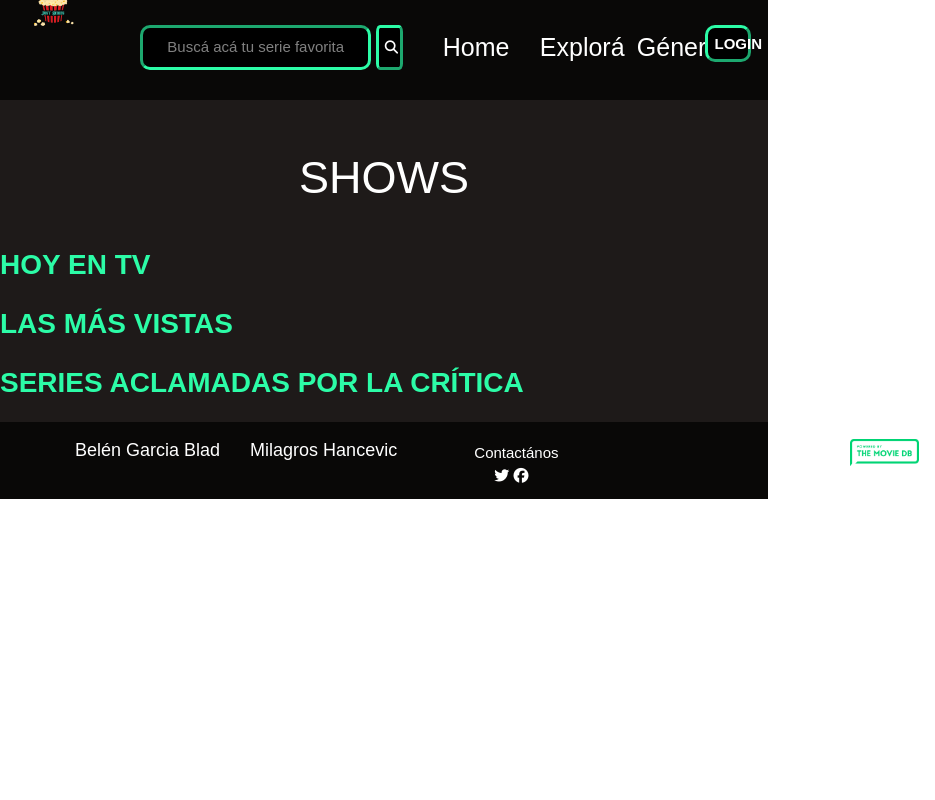
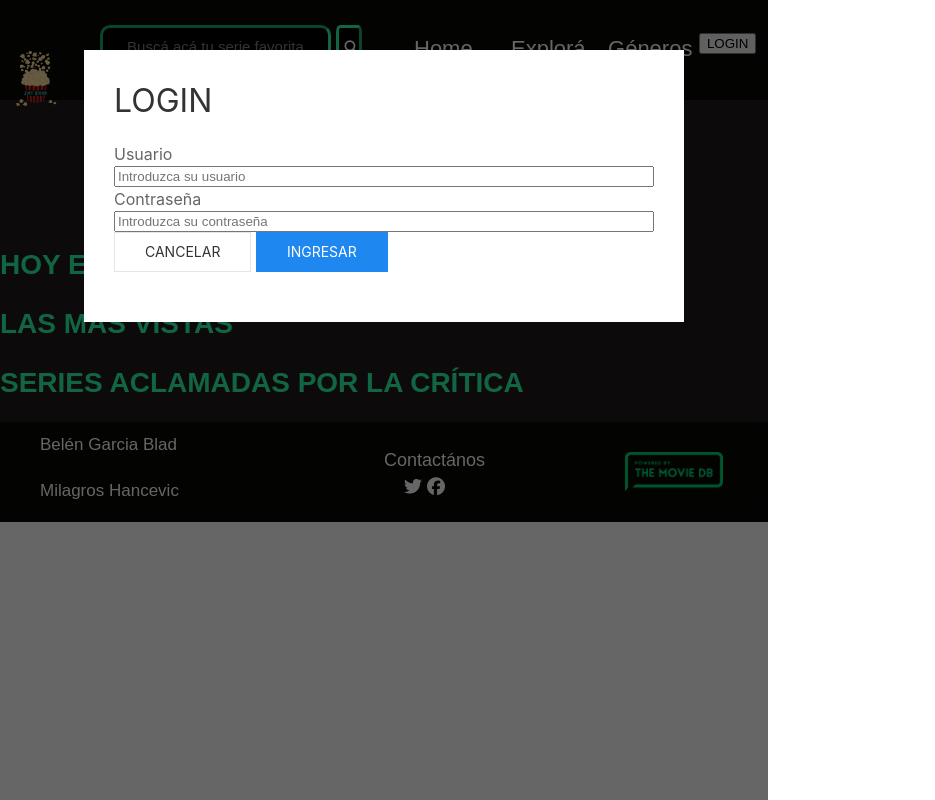
Before and after one commit to Milagroshancevic/Proyecto, a plain HTML site: page Páginas-HTML/index.html in a window 768 px wide. Both pictures are taken after a click on the button "LOGIN". Shown: the whole page, 935 px wide, since content can reach past the window. Drawn offline with nearby package versions, Linux system fonts and the light colour scheme; no server answers.

Commit message:
Login y mejoras en respective

```diff
--- a/CSS/index.css
+++ b/CSS/index.css
@@ -156,7 +156,7 @@ ul.Paginas {
 
 }
 
-#button-login{
+ #button-login {
   padding: 15%;
   position: relative;
   width: 100%;
@@ -170,6 +170,18 @@ ul.Paginas {
   text-align: center;
   border-width: medium;
 
+}
+
+
+
+.login-usuarios {
+  display: flex;
+  flex-direction: column;
+}
+
+.cancelar {
+  color: black;
+  background-color: #2CFCA7;
 }
 
 /* Secion series*/
@@ -299,6 +311,7 @@ div.alumnos ul li {
   font-size: 15px;
   position: relative;
   top: 20px;
+  left: 10%;
 }
 
 .fab {
@@ -462,7 +475,7 @@ div.alumnos ul li {
 
   }
 
-  #button-login{
+  #button-login  {
     padding: 15%;
     position: relative;
     width: 100%;
@@ -565,6 +578,7 @@ div.alumnos ul li {
 
 
 }
+
 
 /*MEDIA QUERY TABLET*/
 @media (min-width:450px) and (max-width:750px) {
@@ -747,7 +761,230 @@ div.alumnos ul li {
 
 /* DESKTOP QUERY*/
 
-@media (min-width:751px) {
+@media (min-width:751px) and (max-width:1200px){
+  /*HEADER */
+  header {
+    display: flex;
+    flex-wrap: wrap;
+    justify-content: space-around;
+    background-color: rgba(0,0,0, 0.7);
+    width: 100%;
+    position: relative;
+    height: 100px;
+    z-index: 1000;
+    margin-bottom: 4%;
+
+  }
+
+
+  .logo{
+    width: 17%;
+    position: absolute;
+    bottom:-41%;
+    left: -4%;
+
+  }
+
+  .logo img {
+    width: 100%;
+  }
+
+  nav {
+    font-family:"Arial";
+    font-size: 25px;
+    width: 40%;
+    position: absolute;
+    left: 50%;
+    top: 29%;
+    height: 60px;
+
+  }
+
+
+
+  ul.Paginas {
+   display: flex;
+   flex-direction:row;
+   justify-content: space-between;
+   width: 100%;
+
+  }
+
+  .Paginas li {
+    position: relative;
+    width: 30%
+
+  }
+
+  .Paginas a {
+    color:white;
+    font-size: 22px;
+  }
+
+  .Paginas a:hover {
+    color:#2CFCA7;
+    font-size: 24px;
+  }
+
+
+  .buscador {
+    position: absolute;
+    right: 52%;
+    width: 35%;
+    height: 50px;
+    top: 25%;
+
+  }
+
+  #busqueda-input {
+    width:75%;
+    height: 100%;
+    border-radius: 10px;
+    border-width: medium;
+    position: relative;
+    border-color: #2CFCA7;
+    background-color: black;
+    color: white;
+
+
+  }
+
+  .buscador-form {
+    position: relative;
+    width: 100%;
+    height: 90%;
+  }
+
+  #busqueda-input {
+    width:86%;
+    height: 100%;
+    border-radius: 10px;
+    border-width: medium;
+    position: relative;
+    border-color: #2CFCA7;
+    background-color: black;
+    color: white;
+
+
+  }
+
+  #busqueda-input::-webkit-input-placeholder {
+    font-size: 15px;
+    font-family: Arial;
+    text-align: center;
+    color: grey;
+  }
+
+  #busqueda-boton {
+    width: 10%;
+    border-radius: 15%;
+    height: 100%;
+    background-color:black;
+    font-family: Arial;
+    font-weight: normal;
+    border-color:#2CFCA7;
+    color: white;
+    position: relative;
+    border-width: medium;
+  }
+
+  .login{
+    position: absolute;
+    right: 3%;
+    width: 6%;
+    top: 30%;
+    height: 50px;
+
+  }
+
+  #button-login{
+    padding: 10%;
+    position: relative;
+    width: 100%;
+    border-radius: 10px;
+    border-color: #2CFCA7;
+    background-color: black;
+    font-family: Arial;
+    font-weight: bold;
+    font-size: 12px;
+    color: white;
+    text-align: center;
+    border-width: medium;
+
+  }
+
+
+
+  /* footer */
+
+  footer {
+    display: flex;
+    flex-direction: row;
+    position: relative;
+    background-color: rgba(0,0,0, 0.7);
+    width: 100%;
+    top: 100%;
+    height: 100px;
+
+  }
+
+  .alumnos {
+    position: absolute;
+    width: 25%;
+
+  }
+
+
+ div.alumnos ul {
+   color: grey;
+   font-family:"Arial";
+   font-size: 17px;
+   display: flex;
+   flex-direction: column;
+   justify-content: flex-start;
+   position: absolute;
+   height: 90px;
+   padding-left: 0px;
+
+ }
+
+ div.alumnos ul li {
+   padding: 10px;
+   color:white;
+ }
+
+ .Contacto {
+   font-family: Arial;
+   color: white;
+   font-size: 18px;
+   position: absolute;
+   top: 25%;
+   left: 50%;
+ }
+
+ .fab {
+   position: relative;
+   bottom:20px;
+   left: 20px;
+
+ }
+
+ .TMDB img {
+   width: 75%;
+   position: relative;
+   top:22%;
+   left: 8%
+
+ }
+
+ .TMDB {
+   position: absolute;
+   left: 80%;
+   width: 17%;
+   top: 30%;
+
+ }
+
 
 
 }
--- a/Javascript/index.js
+++ b/Javascript/index.js
@@ -163,4 +163,6 @@ for(var i=0; i<seriesP.length; i++) {
 
 
 
+
+
 }
--- a/Páginas-HTML/index.html
+++ b/Páginas-HTML/index.html
@@ -40,9 +40,29 @@
 
 
       <div class="login">
-        <button id="button-login"type="button" name="login">LOGIN</button>
+        <button uk-toggle="target:#my-login" id="button-login my-login" type="button" name="login" >LOGIN</button>
 
-      </div>
+      <!-- This is the modal -->
+<div id="my-login" uk-modal>
+    <div class="uk-modal-dialog uk-modal-body">
+        <h2 class="uk-modal-title">LOGIN</h2>
+        <form class="login-usuarios" action="index.html" method="GET">
+
+          <label for="usuario">Usuario</label>
+
+          <input type="text" name="usuario" value="" placeholder="Introduzca su usuario" required>
+
+          <label for="contraseña">Contraseña</label>
+
+          <input type="password" name="contraseña" value="" placeholder="Introduzca su contraseña" required>
+
+        </form>
+            <button class="cancelar uk-button uk-button-default uk-modal-close" type="button">Cancelar</button>
+            <button class="uk-button uk-button-primary" type="button">Ingresar</button>
+        </p>
+    </div>
+</div>
+</div>
     </header>
 
 
```
Also changed, not shown: CSS/detalle.css (+14 -11 lines).
